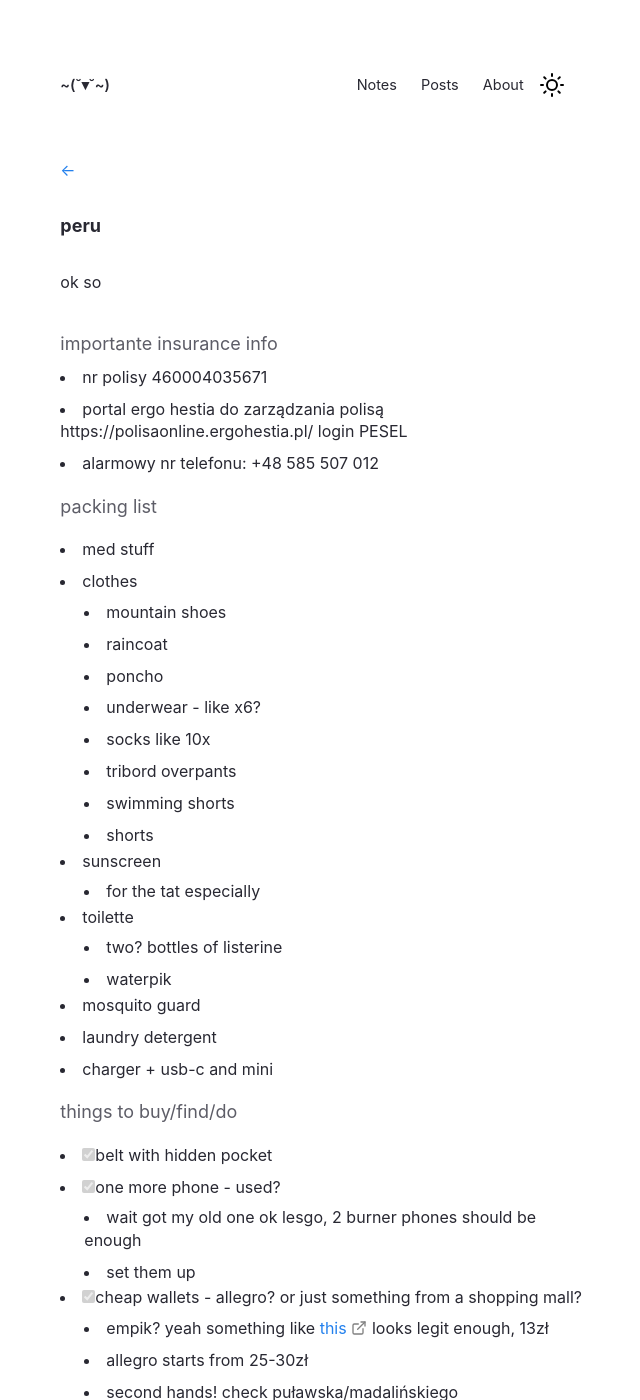
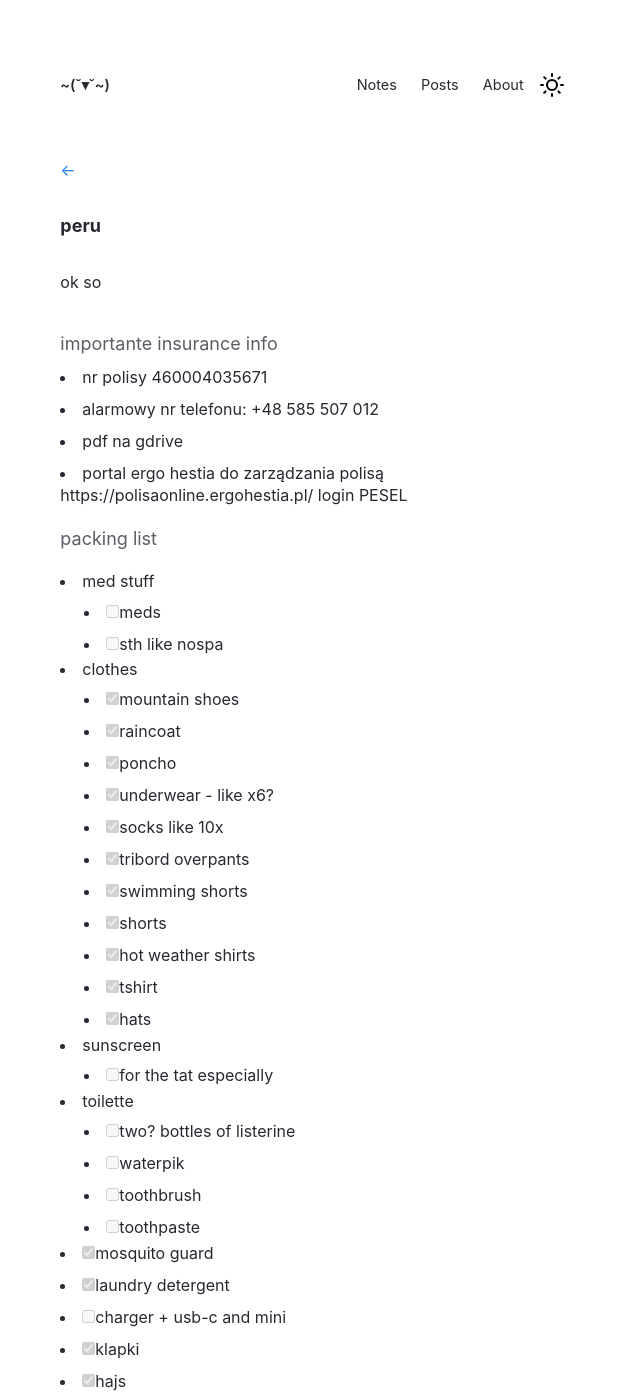
Before and after one commit to dzjkb/dzjkb.github.io, a Jekyll site: the page built from _notes/Public/peru.md, in a window 1280 px wide and 1400 px high. Shown: the whole window, without its empty margins (318-958 px from the left). Built offline with Jekyll 4.4.1, drawn with Linux system fonts in a browser that asks for light colours; some of the changed text lies outside the part shown.

```diff
--- a/_notes/Public/peru.md
+++ b/_notes/Public/peru.md
@@ -7,27 +7,40 @@ category: notes
 ok so
 ## importante insurance info
 - nr polisy 460004035671
+- alarmowy nr telefonu: +48 585 507 012
+- pdf na gdrive
 - portal ergo hestia do zarządzania polisą https://polisaonline.ergohestia.pl/ login PESEL
-- alarmowy nr telefonu: +48 585 507 012
 ## packing list
 - med stuff
+    - [ ] meds
+    - [ ] sth like nospa
 - clothes
-    - mountain shoes
-    - raincoat
-    - poncho
-    - underwear - like x6?
-    - socks like 10x
-    - tribord overpants
-    - swimming shorts
-    - shorts
+    - [x] mountain shoes
+    - [x] raincoat
+    - [x] poncho
+    - [x] underwear - like x6?
+    - [x] socks like 10x
+    - [x] tribord overpants
+    - [x] swimming shorts
+    - [x] shorts
+    - [x] hot weather shirts
+    - [x] tshirt
+    - [x] hats
 - sunscreen
-    - for the tat especially
+    - [ ] for the tat especially
 - toilette
-    - two? bottles of listerine
-    - waterpik
-- mosquito guard
-- laundry detergent
-- charger + usb-c and mini
+    - [ ] two? bottles of listerine
+    - [ ] waterpik
+    - [ ] toothbrush
+    - [ ] toothpaste
+- [x] mosquito guard
+- [x] laundry detergent
+- [ ] charger + usb-c and mini
+- [x] klapki
+- [x] hajs
+- [x] powerbank
+- [x] notesik
+- [x] headlight
 ## things to buy/find/do
 - [x] belt with hidden pocket
 - [x] one more phone - used?
@@ -40,7 +53,7 @@ ok so
 - [ ] backpack - is the deep green one enough?
     - has to be if we're doing cabin baggage for iberia, 56x40x25cm, <10kg
     - no camping and warm weather might mean it's actually not going to be so many things
-- [ ] cash - like 1k?
+- [x] cash - like 1k?
     - what are the bigger expected spending places?
     - jungle - that might require >1k in cash wops
     - just take everything I have - bookings thru cc - take out more as needed
```
Also changed, not shown: other parts of _notes/Public/peru.md (+2 -5 lines), _notes/Public/markdown reference.md (+1 -1 lines), _notes/Public/notki samopomoc/2025-02-23 test.md (added, +8 -0 lines), _notes/Public/samopomoc twórcza.md (added, +8 -0 lines), _notes/books/Killing Hope.md (+1 -1 lines), _notes/books/Krew o Świcie.md (added, +29 -0 lines), _notes/books/Skażone Technonatury.md (added, +9 -0 lines), _notes/masters/daily/2025-02-23.md (added, +15 -0 lines), _notes/masters/what do.md (added, +5 -0 lines), _notes/masters/daily template.md (added).
